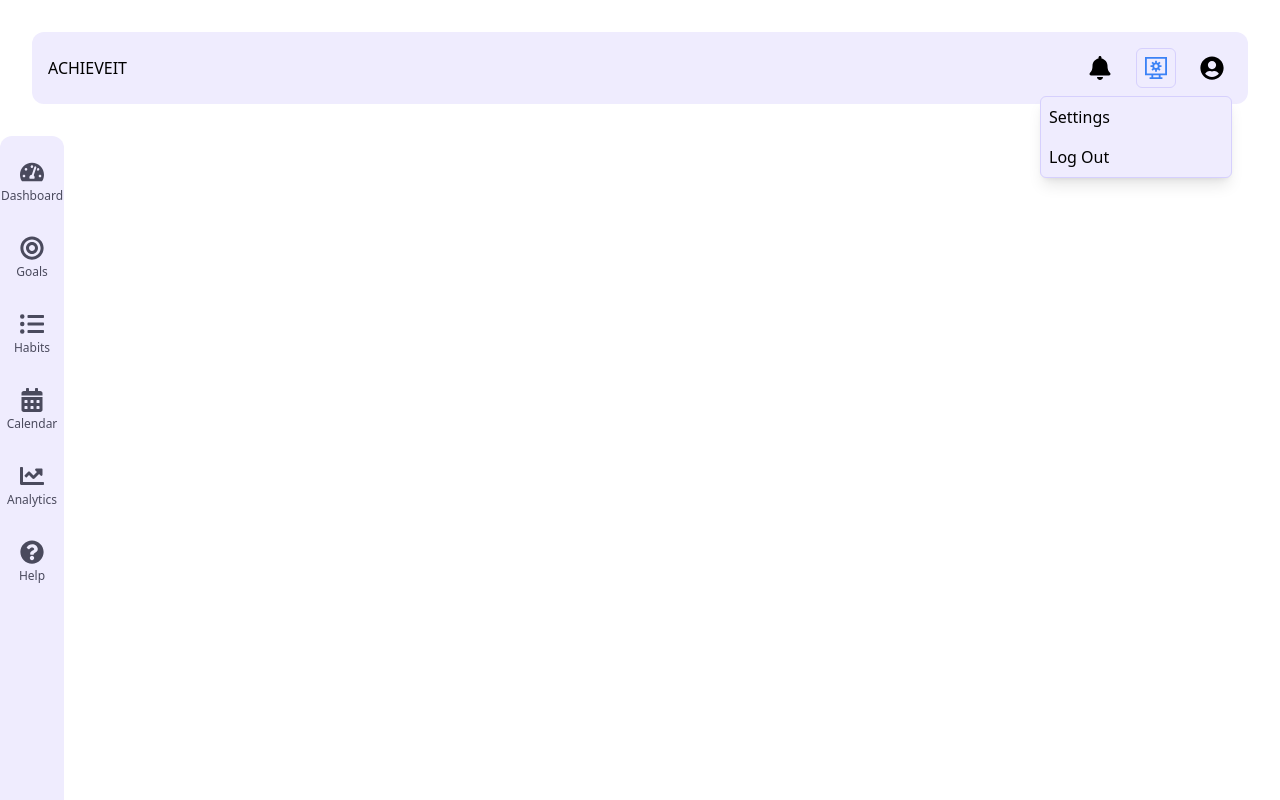
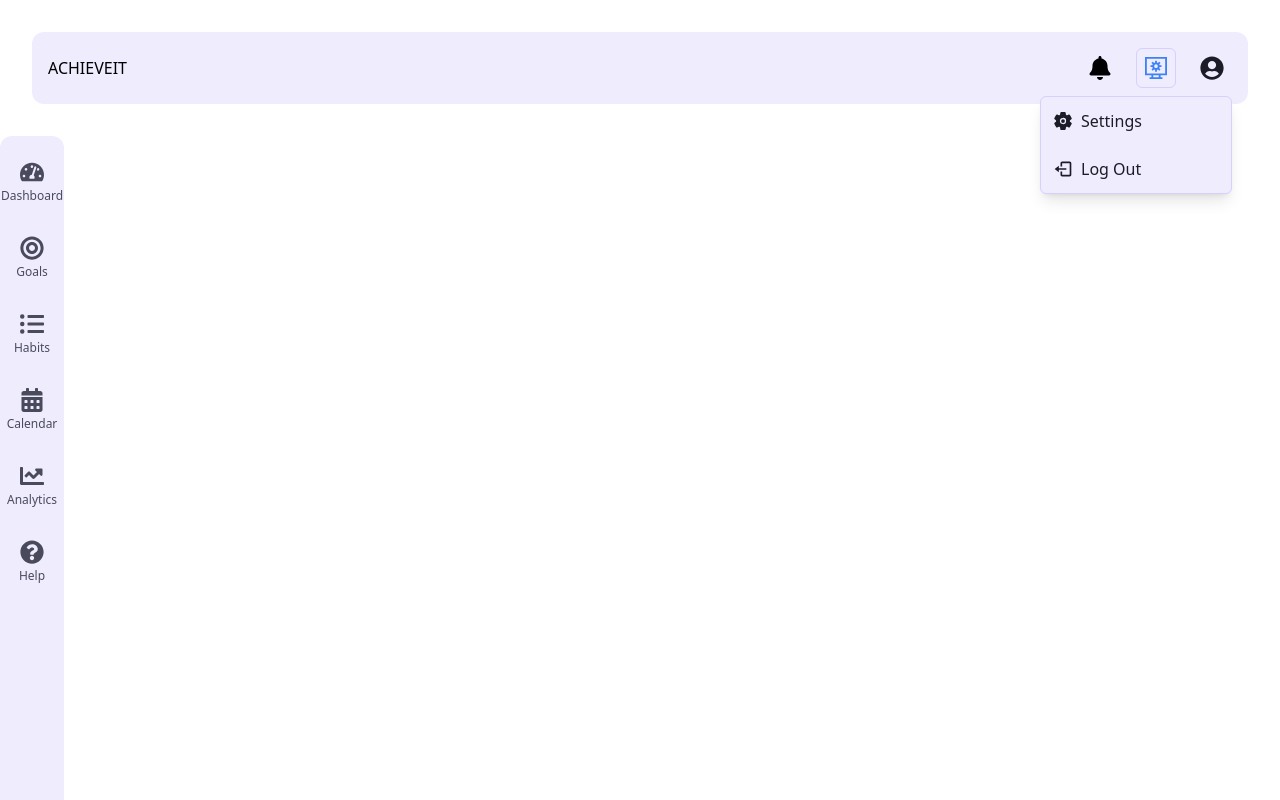
Before and after one commit to maximistic/AchieveIt, a Next.js app: page /components/navbar in a window 1280 px wide. Both pictures are taken after a click on the element 1212 px from the left and 68 px from the top of the page. Shown: the top 800 px of the page. Built offline with nearby package versions, Linux system fonts and the light colour scheme.

Commit message:
custom hook update

```diff
--- a/app/components/navbar/UserDropdown.tsx
+++ b/app/components/navbar/UserDropdown.tsx
@@ -2,22 +2,31 @@
 import * as React from "react";
 import NavbarItem from "./NavbarItem";
 import { FaUserCircle } from "react-icons/fa";
+import { IoSettings } from "react-icons/io5";
+import { BiLogOut } from "react-icons/bi";
+import useClickOutside from "@/app/hooks/useClickOutside";
 
 const UserDropdown = () => {
   const [isOpen, setIsOpen] = React.useState(false);
+  const dropdownRef = React.useRef<HTMLDivElement>(null);
+  useClickOutside(dropdownRef, () => setIsOpen(false));
 
   return (
-    <div className="relative">
-      {/* User Profile Icon */}
+    <div className="relative" ref={dropdownRef}>
       <NavbarItem onClick={() => setIsOpen(!isOpen)}>
-        <FaUserCircle size={24} />
+        <FaUserCircle size={24} className="text-[var(--color-text)] hover:text-[var(--color-accent)] transition-colors" />
       </NavbarItem>
 
-      {/* Dropdown Menu */}
       {isOpen && (
-        <div className="absolute right-0 mt-2 w-48 bg-[var(--color-bg-secondary)] border border-[var(--color-accent)] rounded-md shadow-lg">
-          <NavbarItem>Settings</NavbarItem>
-          <NavbarItem>Log Out</NavbarItem>
+        <div className="absolute right-0 mt-2 w-48 bg-[var(--color-bg-secondary)] border border-[var(--color-accent)] rounded-md shadow-lg overflow-hidden z-50">
+          <NavbarItem className="flex items-center gap-2 p-3 hover:bg-[var(--color-accent)] transition-colors">
+            <IoSettings size={20} className="text-[var(--color-text)]" />
+            <span className="text-[var(--color-text)]">Settings</span>
+          </NavbarItem>
+          <NavbarItem className="flex items-center gap-2 p-3 hover:bg-[var(--color-accent)] transition-colors">
+            <BiLogOut size={20} className="text-[var(--color-text)]" />
+            <span className="text-[var(--color-text)]">Log Out</span>
+          </NavbarItem>
         </div>
       )}
     </div>
```
